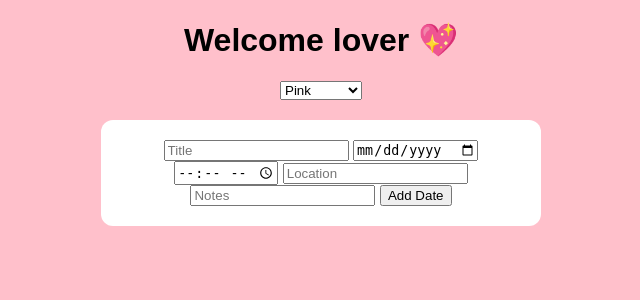
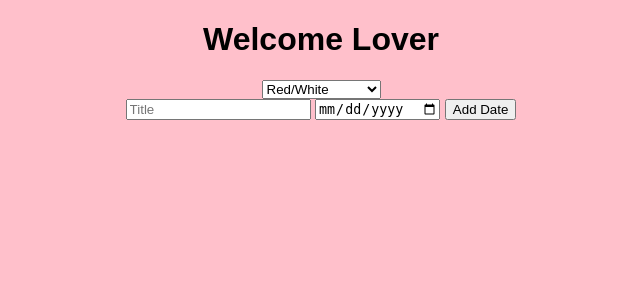
Before and after one commit to Roland-Vortex/Personal, a Flask app: page / in a window 1280 px wide. Shown: the top 300 px of the page, without its empty margins (319-959 px from the left). Run offline with Flask 3, Linux system fonts and the light colour scheme; the visitor is signed in with stand-in values (Sample User, id 1); data that the repository does not hold is empty; some libraries are stand-ins or nearby versions.

Commit message:
index.html

```diff
--- a/shared_hangouts/templates/index.html
+++ b/shared_hangouts/templates/index.html
@@ -1,45 +1,39 @@
 <!DOCTYPE html>
-<html>
+<html lang="en">
 <head>
-<link rel="stylesheet" href="/static/style.css">
-<script src="/static/theme.js"></script>
+    <meta charset="UTF-8">
+    <title>Make A Date</title>
+    <link rel="stylesheet" href="{{ url_for('static', filename='style.css') }}">
+    <script src="{{ url_for('static', filename='theme.js') }}"></script>
 </head>
 <body>
+    <h1>Welcome Lover</h1>
 
-<h1>Welcome lover 💖</h1>
+    <!-- Theme selector -->
+    <select id="theme-select">
+        <option value="red-white">Red/White</option>
+        <option value="pink-black">Pink/Black</option>
+        <option value="lightblue-black">Light Blue/Black</option>
+        <option value="darkblue-white">Dark Blue/White</option>
+        <option value="green-white">Green/White</option>
+        <option value="purple-white">Purple/White</option>
+        <option value="yellow-black">Yellow/Black</option>
+    </select>
 
-<select onchange="setTheme(this.value)">
-<option value="pink">Pink</option>
-<option value="red">Red</option>
-<option value="lightblue">Light Blue</option>
-<option value="darkblue">Dark Blue</option>
-<option value="green">Green</option>
-<option value="purple">Purple</option>
-<option value="yellow">Yellow</option>
-</select>
+    <form action="/add_date" method="POST">
+        <input type="text" name="title" placeholder="Title" required>
+        <input type="date" name="date" required>
+        <button type="submit">Add Date</button>
+    </form>
 
-<form method="POST" class="card">
-<input name="title" placeholder="Title" required>
-<input type="date" name="date" required>
-<input type="time" name="time">
-<input name="location" placeholder="Location">
-<input name="notes" placeholder="Notes">
-<button>Add Date</button>
-</form>
-
-{% for event in events %}
-<div class="card">
-<form method="POST" action="/edit/{{event[0]}}">
-<input name="title" value="{{event[1]}}">
-<input type="date" name="date" value="{{event[2]}}">
-<input name="time" value="{{event[3]}}">
-<input name="location" value="{{event[4]}}">
-<input name="notes" value="{{event[5]}}">
-<button>Update</button>
-<a href="/delete/{{event[0]}}">Delete</a>
-</form>
-</div>
-{% endfor %}
-
+    <ul>
+        {% for d in dates %}
+            <li>{{ d[1] }} - {{ d[2] }}
+                <form action="/delete_date/{{ d[0] }}" method="POST" style="display:inline;">
+                    <button type="submit">Delete</button>
+                </form>
+            </li>
+        {% endfor %}
+    </ul>
 </body>
 </html>
```
